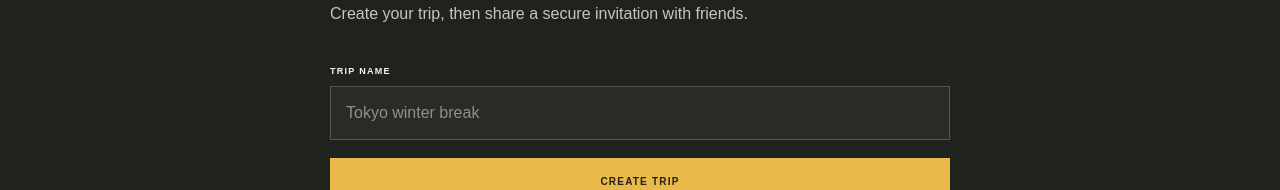
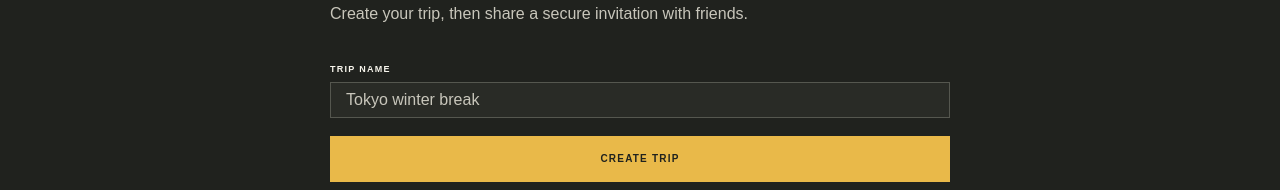
Before and after one commit to DA-Drew803/Vacation-Together-frontend-compe-561, a Next.js app: page /trips in a window 1280 px wide. Shown: the part 388-578 px from the top of the page. Built offline with nearby package versions, Linux system fonts and the light colour scheme; no server answers.

Commit message:
converted trip name and traveler email to use input and label shadcn components

```diff
--- a/src/app/globals.css
+++ b/src/app/globals.css
@@ -1190,6 +1190,7 @@ a:focus-visible {
 }
 
 .trip-create-form label,
+.trip-create-form .trip-field,
 .inline-form label,
 .notes-field {
   display: grid;
@@ -1197,6 +1198,7 @@ a:focus-visible {
 }
 
 .trip-create-form label span,
+.trip-create-form .trip-field-label,
 .inline-form label span,
 .notes-field span {
   font-size: 9px;
@@ -1214,6 +1216,11 @@ a:focus-visible {
   background: var(--surface);
   color: var(--page-text);
   font: inherit;
+}
+
+.trip-create-form input {
+  border-radius: 0;
+  box-shadow: none;
 }
 
 .gold-button {
--- a/src/app/trips/page.tsx
+++ b/src/app/trips/page.tsx
@@ -4,6 +4,8 @@ import Link from "next/link";
 import { FormEvent, useState } from "react";
 import { SiteHeader } from "@/components/site-header";
 import { Button } from "@/components/ui/button";
+import { Input } from "@/components/ui/input";
+import { Label } from "@/components/ui/label";
 import { createInvitation } from "@/lib/api/invitation";
 import { createTrip, type Trip } from "@/lib/api/trip";
 
@@ -108,10 +110,12 @@ export default function TripsPage() {
             className="trip-create-form"
             onSubmit={handleCreate}
           >
-            <label>
-              <span>TRIP NAME</span>
+            <div className="trip-field">
+              <Label className="trip-field-label" htmlFor="trip-name">TRIP NAME</Label>
 
-              <input
+              <Input
+                id="trip-name"
+                type="text"
                 value={name}
                 onChange={(event) =>
                   setName(event.target.value)
@@ -120,7 +124,7 @@ export default function TripsPage() {
                 required
                 maxLength={200}
               />
-            </label>
+            </div>
 
             <Button
               className="gold-button"
@@ -144,10 +148,11 @@ export default function TripsPage() {
               className="trip-create-form"
               onSubmit={handleInvite}
             >
-              <label>
-                <span>TRAVELER EMAIL</span>
+              <div className="trip-field">
+                <Label className="trip-field-label" htmlFor="trip-invite-email">TRAVELER EMAIL</Label>
 
-                <input
+                <Input
+                  id="trip-invite-email"
                   type="email"
                   value={email}
                   onChange={(event) =>
@@ -156,7 +161,7 @@ export default function TripsPage() {
                   placeholder="friend@example.com"
                   required
                 />
-              </label>
+              </div>
 
               <Button
                 className="gold-button"
```
